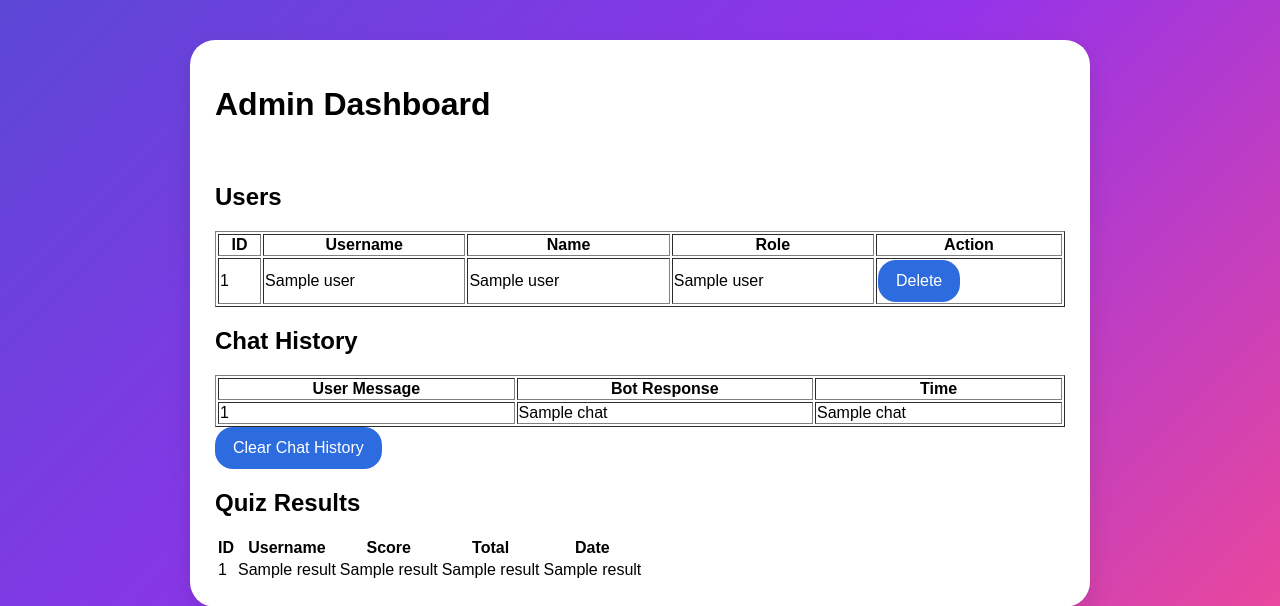
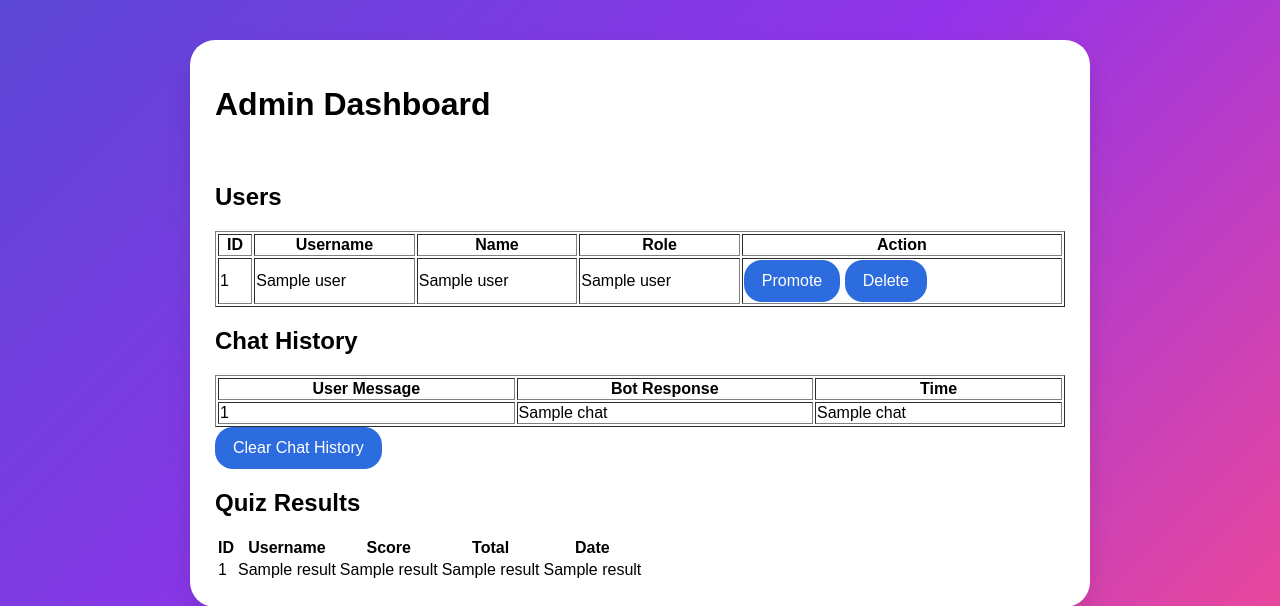
Before and after one commit to solis-k/cyberbuddy-senior-project, a Flask app: template templates/admin.html in a window 1280 px wide. Shown: the top 606 px of the page. Run offline with Flask 3, Linux system fonts and the light colour scheme; the template is opened without the code that fills it: most values are stand-ins (such as "Sample title", 1, 10 or a date in 2020).

Commit message:
adding admin functions

```diff
--- a/app.py
+++ b/app.py
@@ -335,6 +335,21 @@ def clear_chats():
 
     return jsonify({"success": True})
 
+@app.route("/promote_user/<int:user_id>", methods=["POST"])
+@login_required
+def promote_user(user_id):
+    if current_user.role != "admin":
+        return "Unauthorized", 403
+
+    conn = sqlite3.connect("database.db")
+    cursor = conn.cursor()
+
+    cursor.execute("UPDATE users SET role='admin' WHERE id=?", (user_id,))
+    conn.commit()
+    conn.close()
+
+    return jsonify({"success": True})
+
 
 if __name__ == "__main__":
     app.run(debug=True)
--- a/static/script.js
+++ b/static/script.js
@@ -235,3 +235,8 @@ async function clearChats() {
 
     location.reload();
 }
+
+async function promoteUser(userId) {
+    await fetch(`/promote_user/${userId}`, { method: "POST" });
+    location.reload();
+}
--- a/templates/admin.html
+++ b/templates/admin.html
@@ -29,6 +29,7 @@
             <td>{{ user[3] }}</td>
             <td>
                 {% if user[3] != "admin" %}
+                    <button onclick="promoteUser({{ user[0] }})">Promote</button>
                     <button onclick="deleteUser({{ user[0] }})">Delete</button>
                 {% else %}
                     <span>Protected</span>
```
